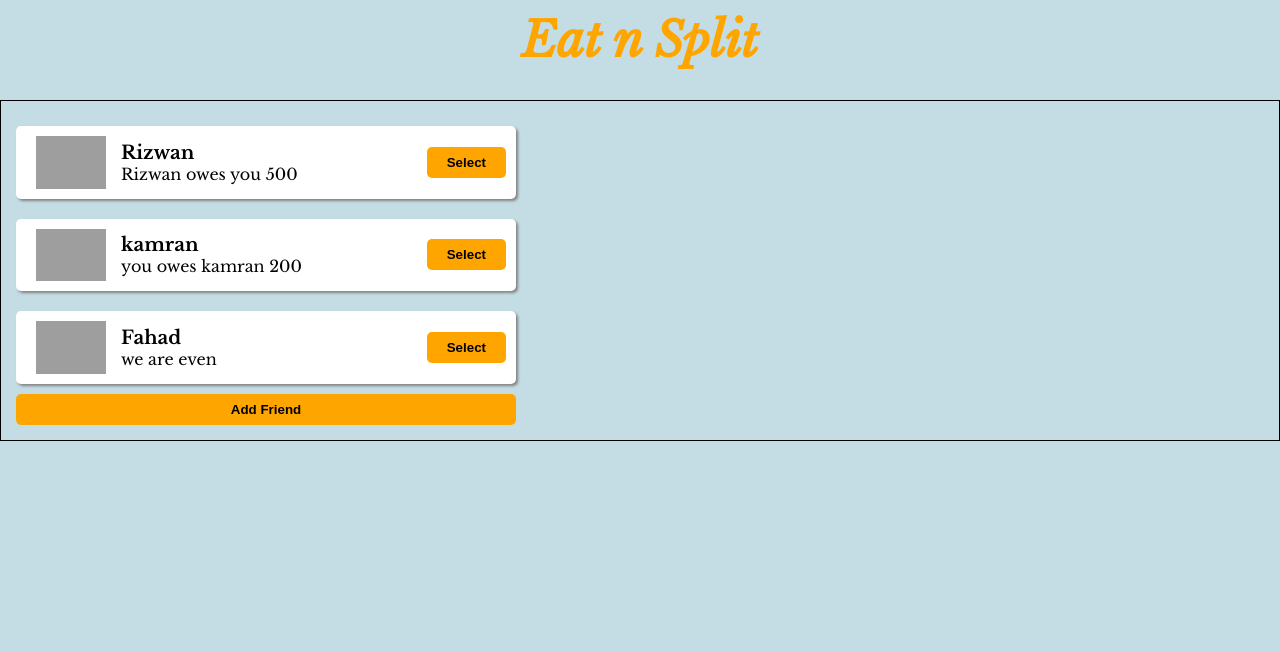
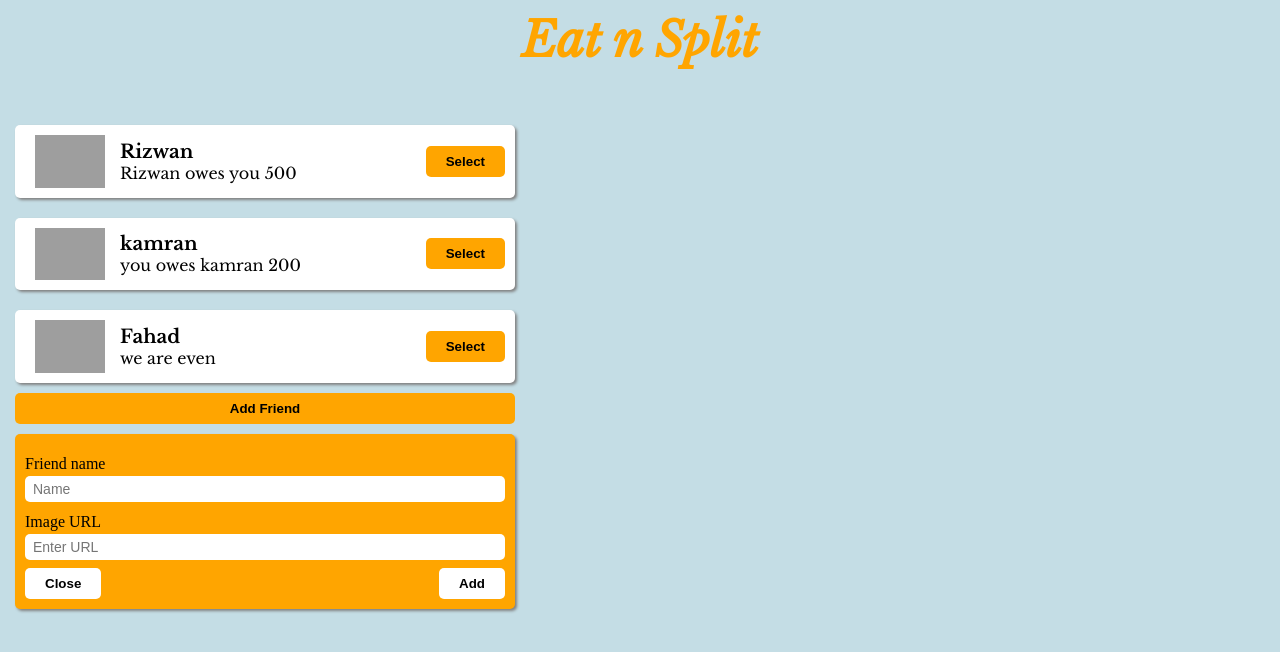
Before and after one commit to RizwanAhmed3000/Eat-n-Split, a React (Create React App) app: page / in a window 1280 px wide. Both pictures are taken after a click on the button "Add Friend". Shown: the top 652 px of the page. Built offline with nearby package versions, Linux system fonts and the light colour scheme; grey boxes are pictures that could not be loaded.

Commit message:
addFriendHandler (done)

```diff
--- a/src/App.css
+++ b/src/App.css
@@ -7,8 +7,8 @@
 }
 
 .mainContainer {
-    width: 100vw;
-    height: 100vh;
+    max-width: 100vw;
+    min-height: 100vh;
     background-color: rgb(196, 221, 229);
 }
 
@@ -23,7 +23,6 @@
     margin: 20px 0px;
     padding: 15px;
     width: 100%;
-    border: 1px solid black;
     display: flex;
     align-items: center;
     flex-wrap: wrap;
@@ -73,3 +72,15 @@
 .selectBtn:hover {
     filter: invert(100%);
 }
+
+input {
+    padding: 5px 8px;
+    width: 100%;
+    font-size: 14px;
+}
+
+.addFriendInput {
+    border-radius: 5px;
+    border: none;
+    outline: none;
+}
--- a/src/App.jsx
+++ b/src/App.jsx
@@ -24,7 +24,7 @@ function App() {
   const [addFriendBox, setAddFriendBox] = useState(false)
 
   function addFriendHandler(name, imageUrl) {
-    const addFriendList = [...friendsData];
+    const addFriendList = [...friendsList];
     addFriendList.push({
       name,
       imageUrl,
@@ -49,7 +49,7 @@ function App() {
           }
           <button className="selectBtn" onClick={() => { setAddFriendBox(true) }}>Add Friend</button>
           {
-            addFriendBox && <AddFriendBox />
+            addFriendBox && <AddFriendBox setAddFriendBox={setAddFriendBox} addFriendHandler={addFriendHandler} />
           }
         </div>
       </div>
@@ -73,10 +73,31 @@ function FriendsCard({ name, imageUrl, friendMoney }) {
   )
 }
 
-function AddFriendBox () {
+function AddFriendBox({ setAddFriendBox, addFriendHandler }) {
+  const [name, setName] = useState("")
+  const [imageUrl, setImageUrl] = useState("")
   return (
-    <div>
+    <div className="cardContainer" style={{ display: "block", backgroundColor: "orange" }}>
+      <div style={{ margin: "8px 0px" }}>
+        <p style={{ padding: "3px 0px" }}>Friend name</p>
+        <input type="text" placeholder="Name" className="addFriendInput" onChange={(e) => setName(e.target.value)} value={name} />
+      </div>
+      <div style={{ margin: "8px 0px" }}>
+        <p style={{ padding: "3px 0px" }}>Image URL</p>
+        <input type="text" placeholder="Enter URL" className="addFriendInput" onChange={(e) => setImageUrl(e.target.value)} value={imageUrl} />
+      </div>
+      <div style={{ display: "flex", justifyContent: "space-between" }}>
 
+        <button className="selectBtn" style={{ backgroundColor: "white" }} onClick={() => setAddFriendBox(false)}>Close</button>
+        <button className="selectBtn" style={{ backgroundColor: "white" }} onClick={() => {
+          addFriendHandler(name, imageUrl)
+          setName("")
+          setImageUrl("")
+          setAddFriendBox(false)
+        }}>Add</button>
+
+
+      </div>
     </div>
   )
 }
```
